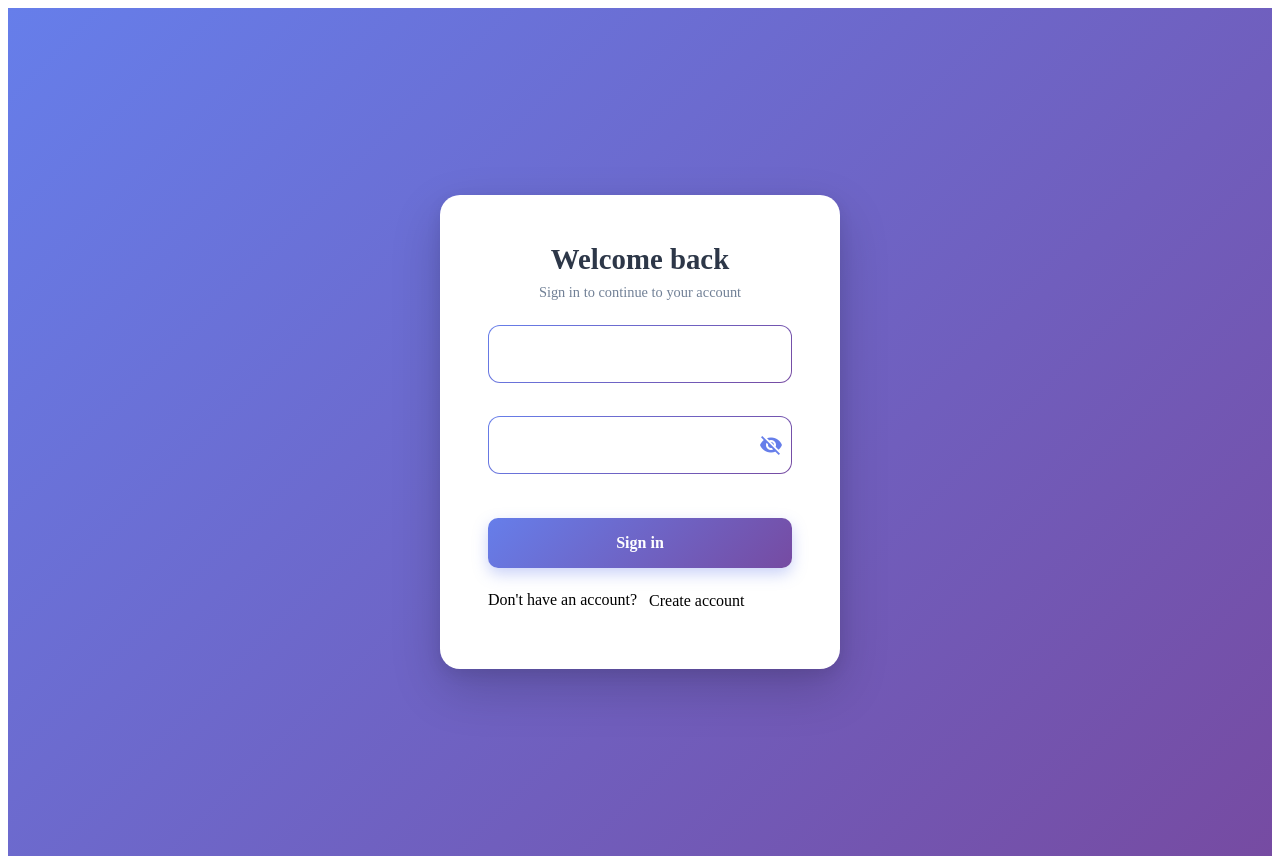
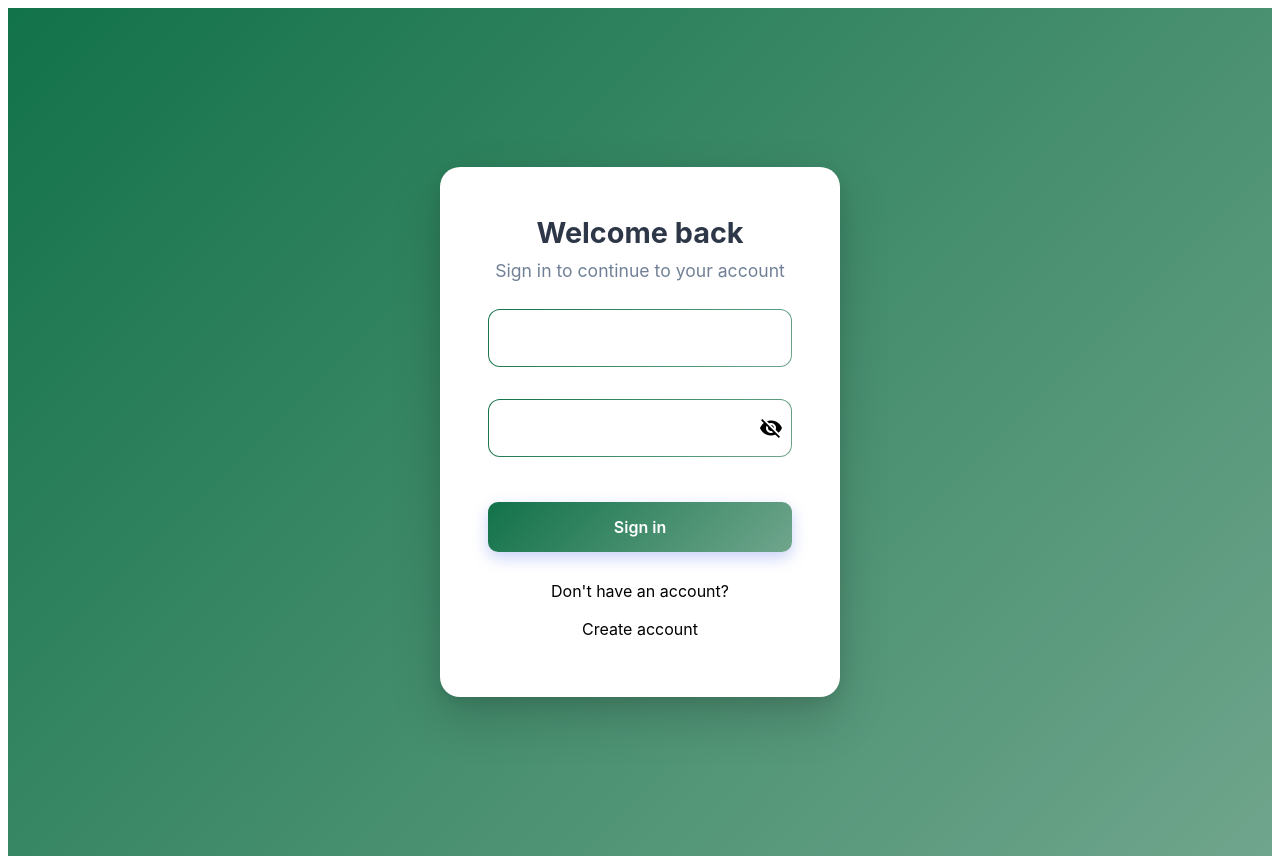
Before and after one commit to vanny-laure-lamorte/veille-techno-frontend, an Angular app: page /login in a window 1280 px wide. Built offline with nearby package versions, Linux system fonts and the light colour scheme.

Commit message:
✨ [VTB-38] chore(frontend):  Modify style

```diff
--- a/src/app/pages/login/login.component.html
+++ b/src/app/pages/login/login.component.html
@@ -1,14 +1,14 @@
-<div class="login-container">
-  <mat-card class="login-card">
-    <mat-card-header>
-      <mat-card-title>Welcome back</mat-card-title>
-      <mat-card-subtitle>Sign in to continue to your account</mat-card-subtitle>
+<div class="container">
+  <mat-card class="card">
+    <mat-card-header class="header">
+      <mat-card-title class="title">Welcome back</mat-card-title>
+      <mat-card-subtitle class="subtitle">Sign in to continue to your account</mat-card-subtitle>
     </mat-card-header>
 
     <mat-card-content>
-      <form [formGroup]="form" (ngSubmit)="onSubmit()">
+      <form class="form" [formGroup]="form" (ngSubmit)="onSubmit()">
 
-        <mat-form-field appearance="outline">
+        <mat-form-field class="form-field" appearance="outline">
           <mat-label>Email</mat-label>
           <input
             matInput
@@ -24,7 +24,7 @@
           }
         </mat-form-field>
 
-        <mat-form-field appearance="outline">
+        <mat-form-field class="form-field" appearance="outline">
           <mat-label>Password</mat-label>
           <input
             matInput
@@ -36,6 +36,7 @@
           <button
             mat-icon-button
             matSuffix
+            class="password-toggle"
             type="button"
             (click)="togglePasswordVisibility($event)"
             aria-label="Toggle password visibility"
@@ -53,24 +54,24 @@
         </mat-form-field>
 
         @if (errorMessage()) {
-          <p class="form-error">{{ errorMessage() }}</p>
+          <p class="error">{{ errorMessage() }}</p>
         }
 
         <button
           mat-flat-button
           type="submit"
-          class="submit-btn"
+          class="btn-primary"
         >
           Sign in
         </button>
 
-          <div class="register-section">
+          <div class="actions">
             <span>Don't have an account?</span>
 
             <button
             mat-button
             type="button"
-            class="register-btn"
+            class="link"
             (click)="onRegister()"
             >
             Create account
--- a/src/app/pages/login/login.component.scss
+++ /dev/null
@@ -1,179 +0,0 @@
-.login-container {
-  min-height: 100vh;
-  display: flex;
-  align-items: center;
-  justify-content: center;
-  padding: 1.5rem;
-  background: linear-gradient(
-    135deg,
-    #667eea 0%,
-    #764ba2 100%
-  );
-}
-
-.login-card {
-  width: 100%;
-  max-width: 400px;
-  padding: 2rem;
-  border-radius: 20px;
-  background: #ffffff;
-  box-shadow:
-    0 20px 50px rgba(0, 0, 0, 0.18),
-    0 5px 15px rgba(0, 0, 0, 0.08);
-  animation: card-appear 0.5s ease-out;
-}
-
-// Header
-mat-card-header {
-  display: flex;
-  flex-direction: column;
-  align-items: center;
-  text-align: center;
-
-  margin-bottom: 1.5rem;
-}
-
-mat-card-title {
-  font-size: 1.8rem;
-  font-weight: 700;
-
-  color: #2d3748;
-
-  margin-bottom: 0.5rem;
-}
-
-mat-card-subtitle {
-  color: #718096;
-  font-size: 0.9rem;
-}
-
-// Form
-
-form {
-  display: flex;
-  flex-direction: column;
-  gap: 0.8rem;
-}
-
-// Inputs
-
-mat-form-field {
-  width: 100%;
-}
-
-// Couleur du texte des labels
-::ng-deep .mat-mdc-form-field {
-  --mdc-outlined-text-field-focus-outline-color: #667eea;
-  --mdc-outlined-text-field-focus-label-text-color: #667eea;
-  --mdc-outlined-text-field-hover-outline-color: #764ba2;
-}
-
-::ng-deep .mat-mdc-form-field .mat-mdc-text-field-wrapper {
-  border: 1px solid transparent;
-  border-radius: 12px !important;
-  background:
-    linear-gradient(#fff, #fff) padding-box,
-    linear-gradient(135deg, #667eea, #764ba2) border-box;
-}
-
-::ng-deep .mat-mdc-form-field .mdc-notched-outline {
-  display: none;
-}
-
-::ng-deep .mat-mdc-form-field .mdc-floating-label {
-  padding-inline: 4px;
-  background-color: #fff;
-}
-
-::ng-deep .mat-mdc-form-field.mat-focused .mat-mdc-text-field-wrapper {
-  box-shadow: 0 0 0 2px rgba(102, 126, 234, 0.25);
-}
-
-// Error
-
-.form-error {
-  color: #d32f2f;
-  background: #fff1f1;
-  border-left: 4px solid #d32f2f;
-  border-radius: 6px;
-  padding: 0.75rem 1rem;
-  font-size: 0.875rem;
-  margin: 0.25rem 0;
-}
-
-// Submit button
-
-.submit-btn {
-  height: 50px;
-  margin-top: 0.75rem;
-  border-radius: 10px;
-  color: white !important;
-  font-size: 1rem;
-  font-weight: 600;
-  background: linear-gradient(
-    135deg,
-    #667eea,
-    #764ba2
-  ) !important;
-
-  box-shadow:
-    0 6px 15px rgba(102, 126, 234, 0.35);
-  transition:
-    transform 0.2s ease,
-    box-shadow 0.2s ease;
-  &:hover {
-    transform: translateY(-2px);
-    box-shadow:
-      0 10px 22px rgba(102, 126, 234, 0.45);
-  }
-  &:active {
-    transform: translateY(0);
-  }
-}
-
-// Password visibility eye button
-
-button[mat-icon-button] {
-  color: #667eea;
-
-  transition:
-    color 0.2s ease,
-    transform 0.2s ease;
-
-  &:hover {
-    color: #764ba2;
-    transform: scale(1.1);
-  }
-}
-
-// Animation
-
-@keyframes card-appear {
-  from {
-    opacity: 0;
-    transform: translateY(20px);
-  }
-
-  to {
-    opacity: 1;
-    transform: translateY(0);
-  }
-}
-
-// Responsive
-
-@media (max-width: 480px) {
-  .login-container {
-    padding: 1rem;
-  }
-
-  .login-card {
-    padding: 1.5rem;
-
-    border-radius: 16px;
-  }
-
-  mat-card-title {
-    font-size: 1.5rem;
-  }
-}
--- a/src/app/pages/login/login.component.ts
+++ b/src/app/pages/login/login.component.ts
@@ -20,7 +20,6 @@ import { AuthService } from '../../core/auth.service';
     MatIconModule,
   ],
   templateUrl: './login.component.html',
-  styleUrl: './login.component.scss',
 })
 export class LoginComponent {
   private readonly fb = inject(FormBuilder);
--- /dev/null
+++ b/src/app/style/kanban.scss
@@ -0,0 +1,250 @@
+//======  KANBAN BOARD GENERAL STYLES ======
+
+
+// VARIABLES
+
+//=== colors
+$primary: #127249;
+$secondary: #6FA58C;
+$text: #2d3748;
+$text-muted: #718096;
+$error: #d32f2f;
+$error-background: #fff1f1;
+
+//=== radius
+$card-radius: 20px;
+$input-radius: 12px;
+$button-radius: 10px;
+
+// GENERAL
+html,
+body {
+  font-family: 'Inter', sans-serif;
+}
+
+// MAIN CONTAINER
+
+.container {
+  min-height: 100vh;
+  display: flex;
+  align-items: center;
+  justify-content: center;
+  padding: 1.5rem;
+  background: linear-gradient(
+    135deg,
+    $primary 0%,
+    $secondary 100%
+  );
+}
+
+// CARD
+
+mat-card.card {
+  width: 100%;
+  max-width: 400px;
+  padding: 2rem;
+  border-radius: $card-radius;
+  background: #ffffff;
+  box-shadow:
+    0 20px 50px rgba(0, 0, 0, 0.18),
+    0 5px 15px rgba(0, 0, 0, 0.08);
+  animation: card-appear 0.5s ease-out;
+}
+
+// HEADER
+
+.header {
+  display: flex;
+  flex-direction: column;
+  align-items: center;
+  text-align: center;
+  margin-bottom: 1.5rem;
+}
+
+mat-card-title.title {
+  margin: 0 0 0.5rem;
+  color: $text;
+  font-size: 1.8rem;
+  font-weight: 700;
+}
+
+mat-card-subtitle.subtitle {
+  margin: 0;
+  color: $text-muted;
+  font-size: 1.1rem;
+  line-height: 1.5;
+}
+
+// FORM
+
+.form {
+  display: flex;
+  flex-direction: column;
+  gap: 0.8rem;
+}
+
+// MATERIAL DESIGN FORM FIELD CUSTOMIZATION
+
+.form-field {
+  width: 100%;
+}
+
+.form-field {
+  --mdc-outlined-text-field-focus-outline-color: #{$primary};
+  --mdc-outlined-text-field-focus-label-text-color: #{$primary};
+  --mdc-outlined-text-field-hover-outline-color: #{$secondary};
+}
+
+.form-field .mat-mdc-text-field-wrapper {
+  border: 1px solid transparent;
+  border-radius: $input-radius !important;
+  background:
+    linear-gradient(#fff, #fff) padding-box,
+    linear-gradient(
+      135deg,
+      $primary,
+      $secondary
+    ) border-box;
+}
+
+.form-field .mdc-notched-outline {
+  display: none;
+}
+
+.form-field .mdc-floating-label {
+  padding-inline: 4px;
+  background-color: #fff;
+}
+
+.form-field.mat-focused
+  .mat-mdc-text-field-wrapper {
+  box-shadow:
+    0 0 0 2px rgba(102, 126, 234, 0.25);
+}
+
+// ERROR MESSAGE
+.error {
+  color: $error;
+  background: $error-background;
+  border-left: 4px solid $error;
+  border-radius: 6px;
+  padding: 0.75rem 1rem;
+  font-size: 0.875rem;
+  margin: 0.25rem 0;
+}
+
+// PRIMARY BUTTON
+
+button.btn-primary {
+  width: 100%;
+  height: 50px;
+  margin-top: 0.75rem;
+  border: none;
+  border-radius: $button-radius;
+  color: white !important;
+  font-size: 1rem;
+  font-weight: 600;
+  border-radius: $button-radius;
+  background: linear-gradient(
+    135deg,
+    $primary,
+    $secondary
+  ) !important;
+  box-shadow:
+    0 6px 15px rgba(102, 126, 234, 0.35);
+  transition:
+    transform 0.2s ease,
+    box-shadow 0.2s ease;
+  &:hover {
+    transform: translateY(-2px);
+    box-shadow:
+      0 10px 22px rgba(102, 126, 234, 0.45);
+  }
+  &:active {
+    transform: translateY(0);
+  }
+  &:disabled {
+    opacity: 0.6;
+    cursor: not-allowed;
+    transform: none;
+    box-shadow: none;
+  }
+}
+
+// PASSWORD VISIBILITY TOGGLE
+
+.password-toggle {
+  color: $primary;
+  transition:
+    color 0.2s ease,
+    transform 0.2s ease;
+  &:hover {
+    color: $secondary;
+    transform: scale(1.1);
+  }
+}
+
+// LINKS
+
+.link {
+  color: $primary;
+  font-weight: 500;
+  text-decoration: none;
+  cursor: pointer;
+  transition: color 0.2s ease;
+  &:hover {
+    color: $secondary;
+    text-decoration: underline;
+  }
+}
+
+// FOOTER
+
+.footer {
+  margin-top: 1.5rem;
+  text-align: center;
+  color: $text-muted;
+  font-size: 0.9rem;
+}
+
+// SECONDARY ACTIONS
+
+.actions {
+  display: flex;
+  flex-direction: column;
+  align-items: center;
+  gap: 0.5rem;
+  margin-top: 1rem;
+}
+
+// ANIMATIONS
+
+@keyframes card-appear {
+  from {
+    opacity: 0;
+    transform: translateY(20px);
+  }
+
+  to {
+    opacity: 1;
+    transform: translateY(0);
+  }
+}
+
+// RESPONSIVE
+
+@media (max-width: 480px) {
+  .container {
+    padding: 1rem;
+  }
+
+  .card {
+    padding: 1.5rem;
+    border-radius: 16px;
+  }
+
+  .title {
+    font-size: 1.5rem;
+  }
+
+}
--- a/src/styles.scss
+++ b/src/styles.scss
@@ -1 +1,2 @@
 /* You can add global styles to this file, and also import other style files */
+@use './app/style/kanban.scss';
```
